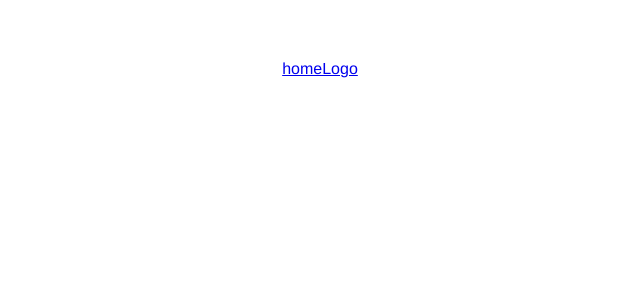
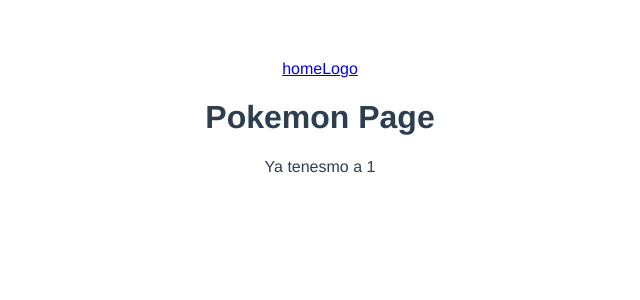
Before and after one commit to jeisondaza/poke-challenge, a Vue app: page /1 in a window 1280 px wide. Before the commit this address had no page. Shown: the top 300 px of the page, without its empty margins (320-960 px from the left). Built offline with nearby package versions, Linux system fonts and the light colour scheme.

Commit message:
feat: add route working

```diff
--- a/src/App.vue
+++ b/src/App.vue
@@ -5,7 +5,9 @@
 
 <template>
    <router-link to="/">homeLogo</router-link>
-   <router-view></router-view>
+   <main>
+      <router-view></router-view>
+   </main>
 </template>
 
 <style>
--- a/src/components/Pokemons.vue
+++ b/src/components/Pokemons.vue
@@ -42,12 +42,14 @@
    <button @click="handleNext">next</button>
    <p v-if="loading">Loading...</p>
    <article v-else>
-      <router-link to="/pokemon" v-for="(poke, index) in pokemons" :key="index">
+      <div v-for="(poke, index) in pokemons" :key="index">
+         <router-link :to="poke.name">
             <figcaption>{{ poke.name }}</figcaption>
             <img
                :src="poke.sprites.other.dream_world.front_default"
                :alt="poke.name"
             />
          </router-link>
+      </div>
    </article>
 </template>
--- a/src/main.js
+++ b/src/main.js
@@ -1,23 +1,5 @@
 import { createApp } from "vue";
-import { createRouter, createWebHistory } from "vue-router";
-import Home from "./pages/Home.vue";
-import Pokemon from "./pages/Pokemon.vue";
 import App from "./App.vue";
-
-const router = createRouter({
-   history: createWebHistory(),
-   routes: [
-      {
-         path: "/",
-         name: "Home",
-         component: Home,
-      },
-      {
-         path: "/pokemon",
-         name: "Pokemon",
-         component: Pokemon,
-      },
-   ],
-});
+import router from "./router/index.js";
 
 createApp(App).use(router).mount("#app");
--- a/src/pages/Pokemon.vue
+++ b/src/pages/Pokemon.vue
@@ -1,3 +1,9 @@
+<script setup>
+import { useRoute } from "vue-router";
+const route = useRoute();
+</script>
+
 <template>
    <h1>Pokemon Page</h1>
+   <p>Ya tenesmo a {{ route.params.pokemon }}</p>
 </template>
--- /dev/null
+++ b/src/router/index.js
@@ -0,0 +1,23 @@
+import { createRouter, createWebHistory } from "vue-router";
+import Home from "../pages/Home.vue";
+import Pokemon from "../pages/Pokemon.vue";
+
+const routes = [
+   {
+      path: "/",
+      name: "Home",
+      component: Home,
+   },
+   {
+      path: "/:pokemon",
+      name: "Pokemon",
+      component: Pokemon,
+   },
+];
+
+const router = createRouter({
+   history: createWebHistory(),
+   routes,
+});
+
+export default router;
```
Lines whose indentation alone changed are shown as unchanged.
